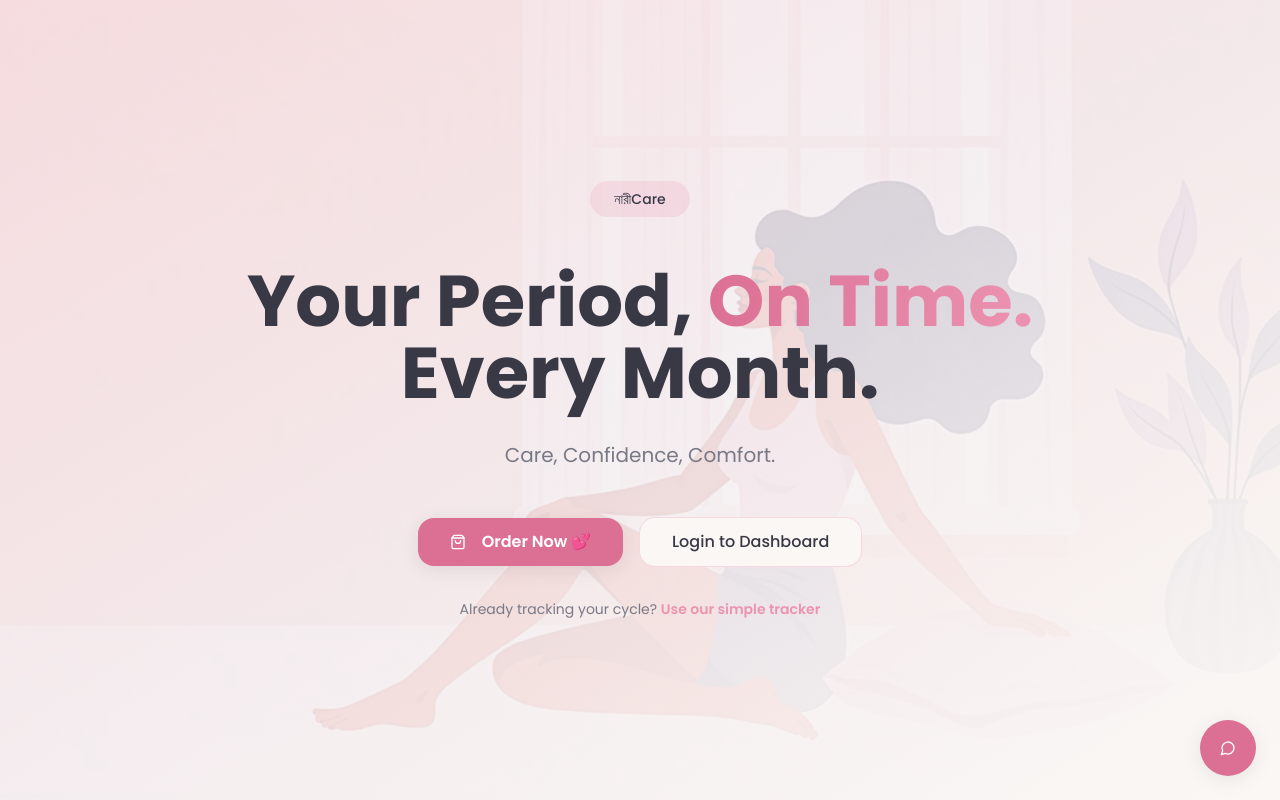
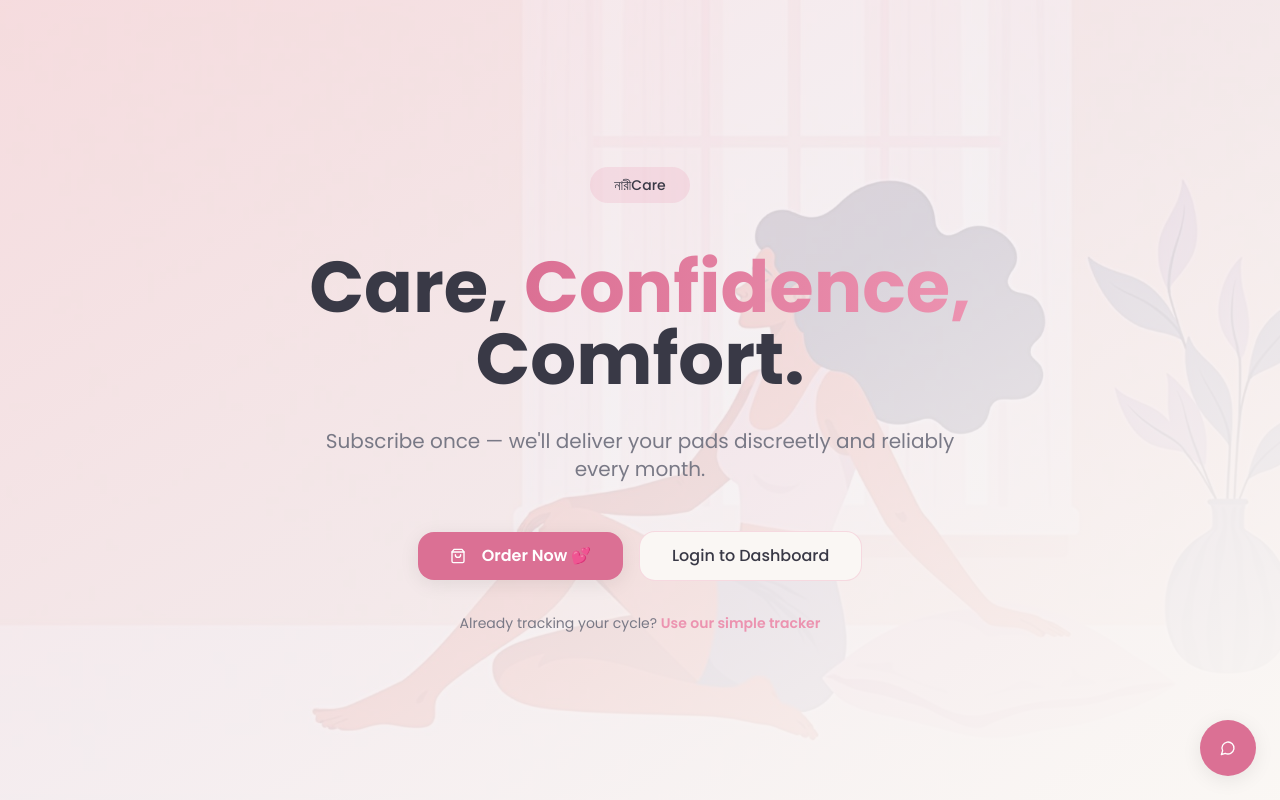
Before and after one commit to Adib45320/NariCare, a React (Vite) app: page / in a window 1280 px wide. Shown: the top 800 px of the page. Built offline with nearby package versions, Linux system fonts and the light colour scheme; the HTML template or start-up script is replaced by a standard one.

Commit message:
feat: update hero headline to Care, Confidence, Comfort

```diff
--- a/src/components/Hero.tsx
+++ b/src/components/Hero.tsx
@@ -29,16 +29,16 @@ const Hero = () => {
           </div>
 
           <h1 className="text-4xl md:text-6xl lg:text-7xl font-bold leading-tight">
-            Your Period,{" "}
+            Care,{" "}
             <span className="bg-gradient-to-r from-accent to-primary bg-clip-text text-transparent">
-              On Time.
+              Confidence,
             </span>
             <br />
-            Every Month.
+            Comfort.
           </h1>
 
           <p className="text-lg md:text-xl text-muted-foreground max-w-2xl mx-auto">
-            Care, Confidence, Comfort.
+            Subscribe once — we'll deliver your pads discreetly and reliably every month.
           </p>
 
           <div className="flex flex-col sm:flex-row gap-4 justify-center items-center pt-4">
```
